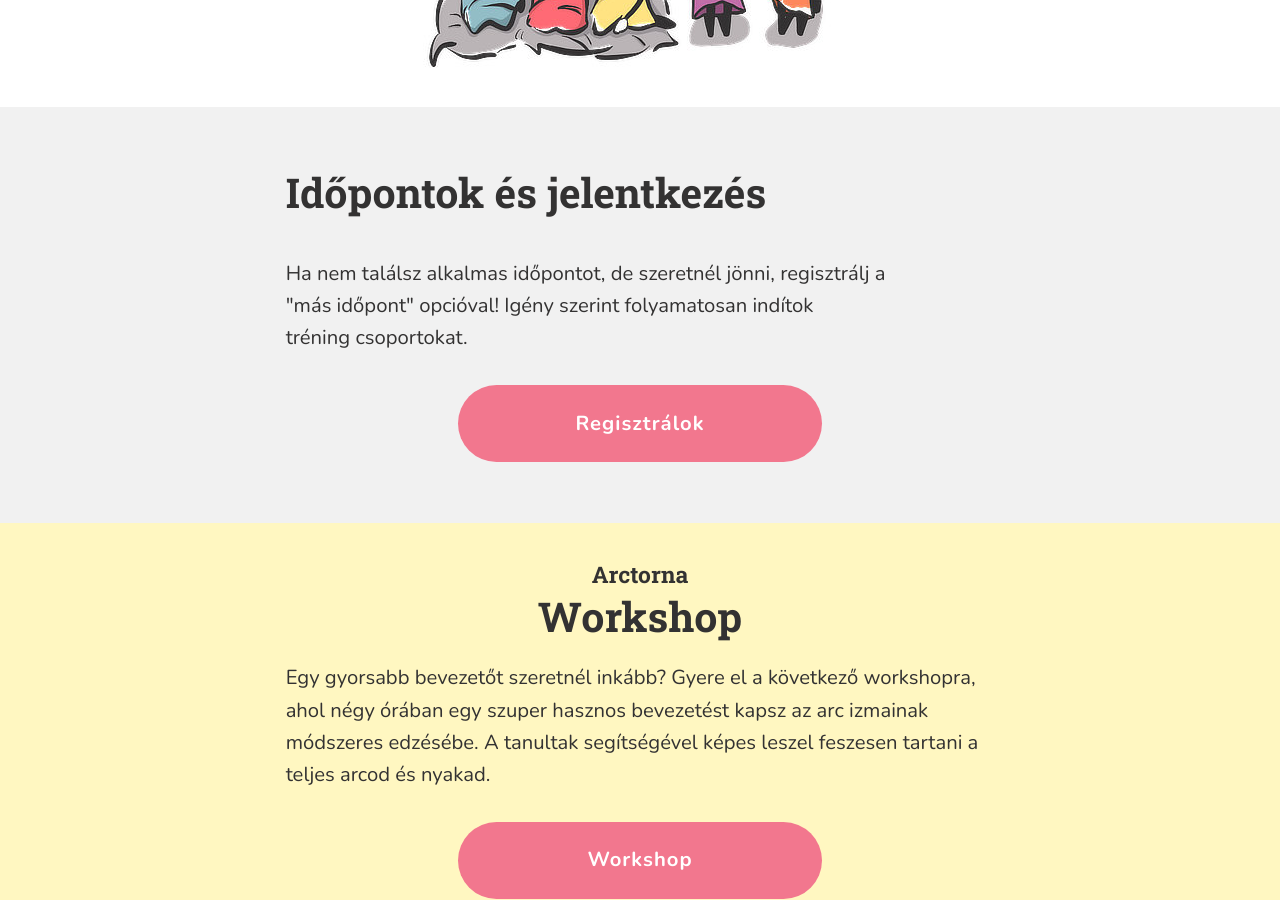
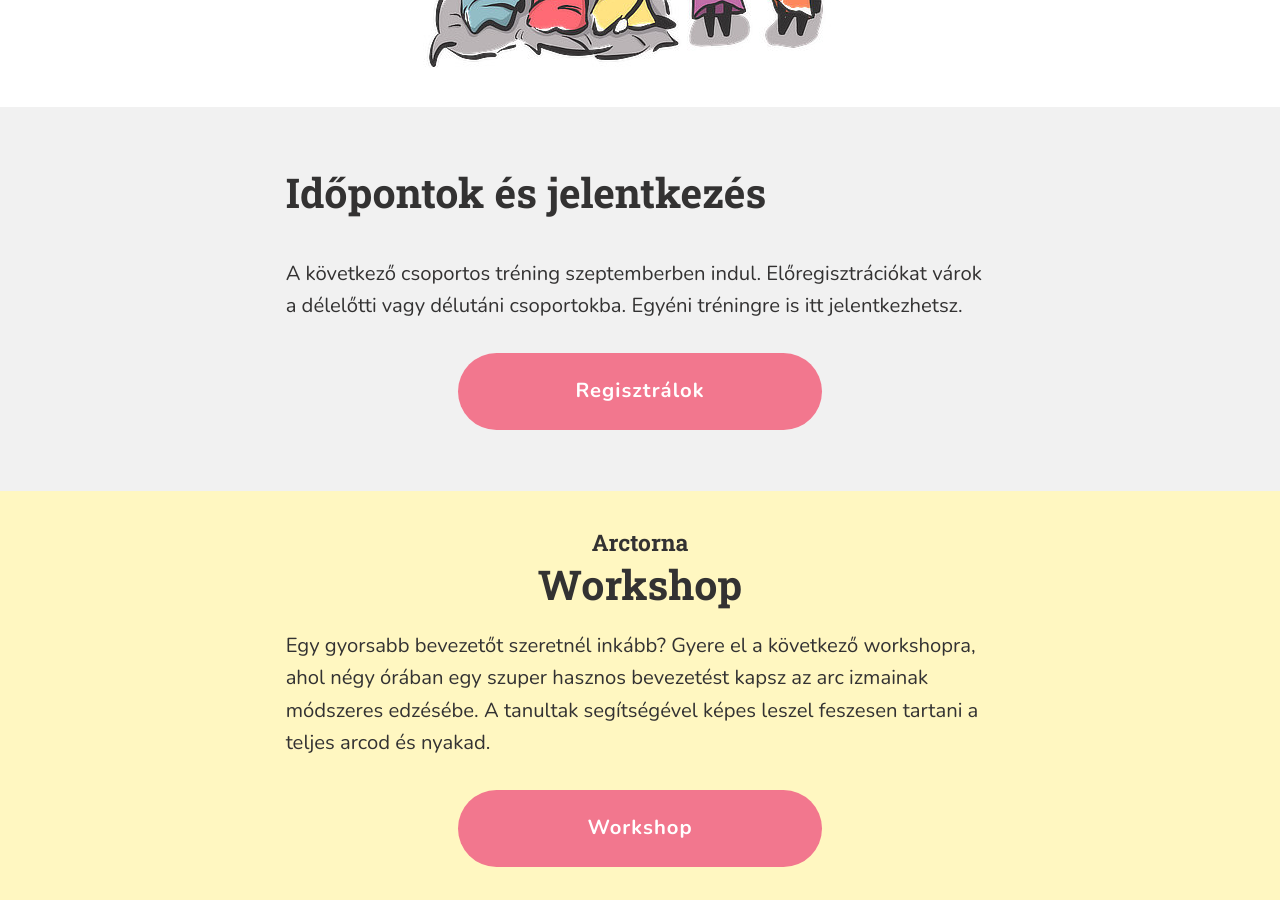
Before and after one commit to monikamudra/arctorna, a Jekyll site: the page built from trening.md, in a window 1280 px wide and 900 px high, scrolled down 2297 px. Built offline with Jekyll 4.4.1, drawn with Linux system fonts in a browser that asks for light colours.

Commit message:
Change training wording

```diff
--- a/_layouts/trening.html
+++ b/_layouts/trening.html
@@ -10,7 +10,9 @@ workshop_text:
 {% assign data = site.data.training %}
 
 <main class="c-Screen">
-  <section class="c-Screen__Section c-Screen__Section--HeaderWithIncipit c-Screen__Section--Training">
+  <section
+    class="c-Screen__Section c-Screen__Section--HeaderWithIncipit c-Screen__Section--Training"
+  >
     <div class="c-ContentBlock c-ContentBlock--Centered">
       <h1>
         <small><span class="u-AllCaps">Komplett</span> Arctorna</small>
@@ -20,8 +22,8 @@ workshop_text:
         A Komplett Arctorna Tréning az általam ismert leggyorsabb és
         leghatékonyabb út a természetesen feszes archoz. A tréning során
         maximális figyelmet és támogatást kapsz, hogy az arcodhoz szabott
-        gyakorlatokkal a leghamarabb elérhesd a kívánt eredményt.
-        A tréning végére egy életre szóló arcfiatalító tudás birtokába jutsz.
+        gyakorlatokkal a leghamarabb elérhesd a kívánt eredményt. A tréning
+        végére egy életre szóló arcfiatalító tudás birtokába jutsz.
       </p>
       <div class="u-MarginTopLarge">
         <a class="c-Button" href="#regisztracio">Jövök a tréningre</a>
@@ -29,18 +31,24 @@ workshop_text:
     </div>
   </section>
 
-
   <section class="c-Screen__Section c-Screen__Section--Plain u-PaddingBottom">
     <div class="c-ContentBlock">
       <h2>A tréning részletei</h2>
       <div class="c-Article">
-        {% capture training_details %}{% include training-details.md %}{% endcapture %}
-        {{ training_details | markdownify }}
+        {% capture training_details %}{% include training-details.md %}{%
+        endcapture %} {{ training_details | markdownify }}
       </div>
     </div>
-    <div class="c-ContentBlock c-ContentBlock--Centered u-MarginTopXLarge" style="margin-bottom: .4rem">
-      <img src="assets/images/csajok.jpg" srcset="assets/images/csajok.jpg 1x, assets/images/csajok@2x.jpg 2x"
-        alt="Szép, magabiztos, elégedett és vidám arctornázó lányok csoportja" style="width: 100%; max-width: 450px;">
+    <div
+      class="c-ContentBlock c-ContentBlock--Centered u-MarginTopXLarge"
+      style="margin-bottom: .4rem"
+    >
+      <img
+        src="assets/images/csajok.jpg"
+        srcset="assets/images/csajok.jpg 1x, assets/images/csajok@2x.jpg 2x"
+        alt="Szép, magabiztos, elégedett és vidám arctornázó lányok csoportja"
+        style="width: 100%; max-width: 450px;"
+      />
     </div>
   </section>
   <section class="c-Screen__Section c-Screen__Section--Alt" id="regisztracio">
@@ -48,34 +56,23 @@ workshop_text:
       <h2>Időpontok és jelentkezés</h2>
     </div>
     <div class="c-ContentBlock u-MarginTopXLarge">
-      {% include events.html
-        data = data.events
-        price = data.price
-        price_desc = data.price_desc
-        address = data.address
-        description = data.description
-      %}
+      {% include events.html data = data.events price = data.price price_desc =
+      data.price_desc address = data.address description = data.description %}
     </div>
     <div class="c-ContentBlock u-MarginTop">
       <div class="c-Article">
         <p>
-           Ha nem találsz alkalmas időpontot, de szeretnél jönni, regisztrálj a
-          "más&nbsp;időpont" opcióval! Igény szerint folyamatosan
-          indítok tréning&nbsp;csoportokat.
+          A következő csoportos tréning szeptemberben indul. Előregisztrációkat
+          várok a délelőtti vagy délutáni csoportokba. Egyéni tréningre is itt
+          jelentkezhetsz.
         </p>
       </div>
     </div>
     <div class="c-ContentBlock c-ContentBlock--Centered u-MarginTopLarge">
-        <a class="c-Button" href="{{ data.registration_link }}">Regisztrálok</a>
+      <a class="c-Button" href="{{ data.registration_link }}">Regisztrálok</a>
     </div>
   </section>
 
-  {% include workshop.html text = layout.workshop_text %}
-
-  {% include ajandek.html %}
-
-  {% include contact.html %}
-
-  {% include newsletter.html %}
-
+  {% include workshop.html text = layout.workshop_text %} {% include
+  ajandek.html %} {% include contact.html %} {% include newsletter.html %}
 </main>
```
